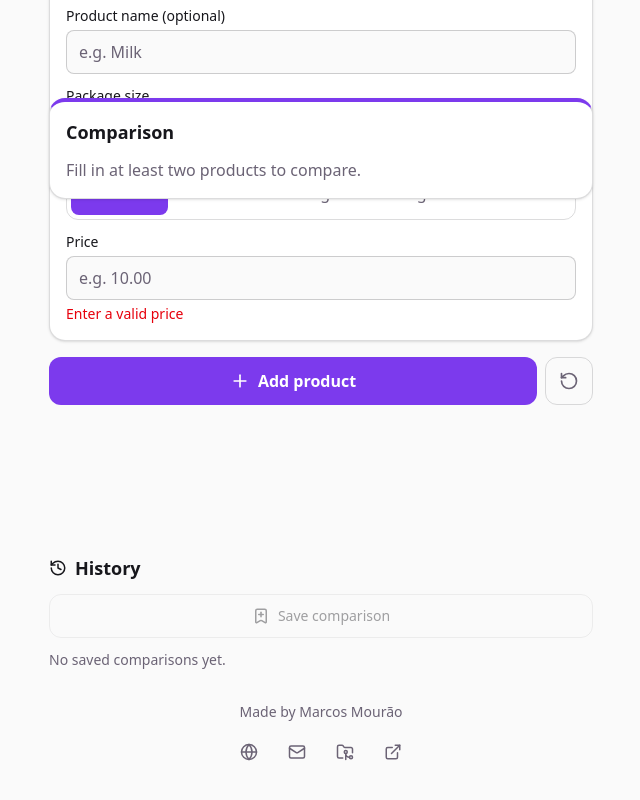
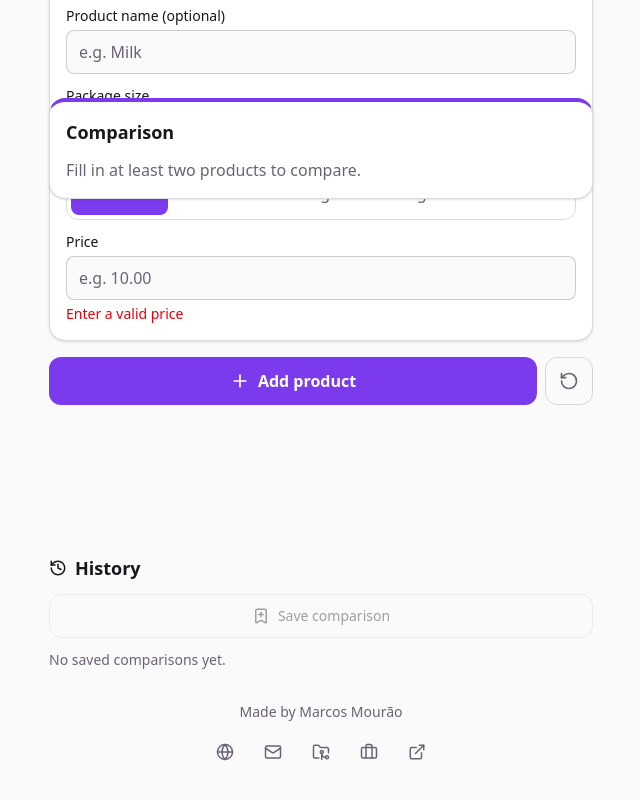
Before and after one commit to devmourao/prices, a React (Vite) app: page / in a window 1280 px wide. Shown: the part 593-1393 px from the top of the page, without its empty margins (319-959 px from the left). Built offline with nearby package versions, Linux system fonts and the light colour scheme.

Commit message:
feat(contact): add LinkedIn to footer links

```diff
--- a/src/app/contact.ts
+++ b/src/app/contact.ts
@@ -9,5 +9,6 @@ export const CONTACT = {
   siteUrl: 'https://dev.mourao.info',
   email: 'dev@mourao.info',
   githubUrl: 'https://github.com/devmourao',
+  linkedinUrl: 'https://www.linkedin.com/in/devmourao/',
   projectUrl: 'https://prices-mauve.vercel.app',
 } as const
--- a/src/components/ui/ContactFooter.tsx
+++ b/src/components/ui/ContactFooter.tsx
@@ -1,5 +1,5 @@
 import { useTranslation } from 'react-i18next'
-import { ExternalLink, FolderGit2, Globe, Mail } from 'lucide-react'
+import { Briefcase, ExternalLink, FolderGit2, Globe, Mail } from 'lucide-react'
 import { CONTACT } from '../../app/contact'
 
 /**
@@ -12,6 +12,7 @@ export function ContactFooter() {
     { href: CONTACT.siteUrl, label: t('footer.site'), Icon: Globe },
     { href: `mailto:${CONTACT.email}`, label: t('footer.email'), Icon: Mail },
     { href: CONTACT.githubUrl, label: t('footer.github'), Icon: FolderGit2 },
+    { href: CONTACT.linkedinUrl, label: t('footer.linkedin'), Icon: Briefcase },
     { href: CONTACT.projectUrl, label: t('footer.project'), Icon: ExternalLink },
   ]
   return (
--- a/src/i18n/locales/en.json
+++ b/src/i18n/locales/en.json
@@ -9,6 +9,7 @@
     "site": "Website",
     "email": "Email",
     "github": "GitHub profile",
+    "linkedin": "LinkedIn profile",
     "project": "Running project"
   },
   "connectivity": {
--- a/src/i18n/locales/pt-BR.json
+++ b/src/i18n/locales/pt-BR.json
@@ -9,6 +9,7 @@
     "site": "Site",
     "email": "E-mail",
     "github": "Perfil no GitHub",
+    "linkedin": "Perfil no LinkedIn",
     "project": "Projeto no ar"
   },
   "connectivity": {
```
